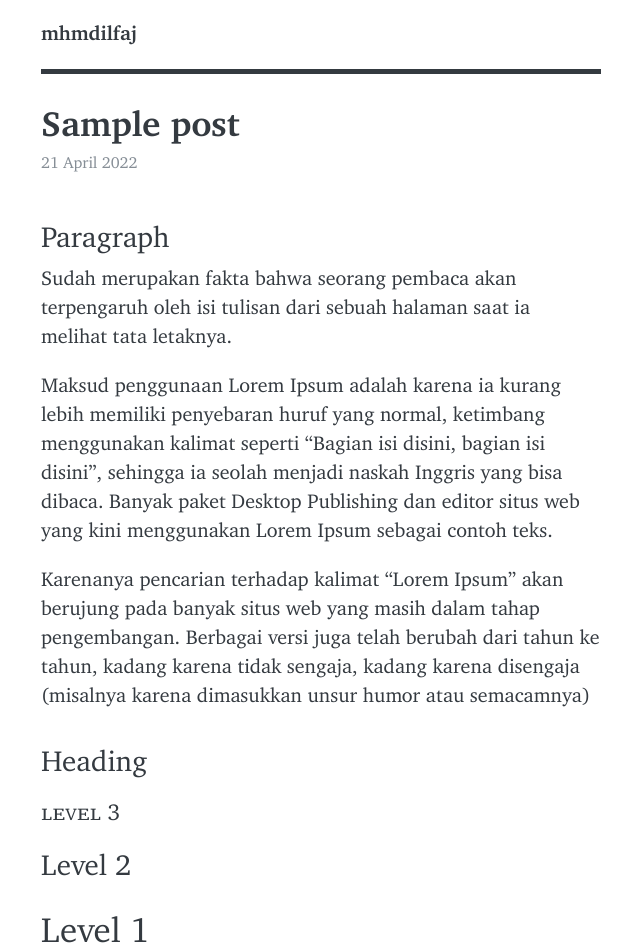
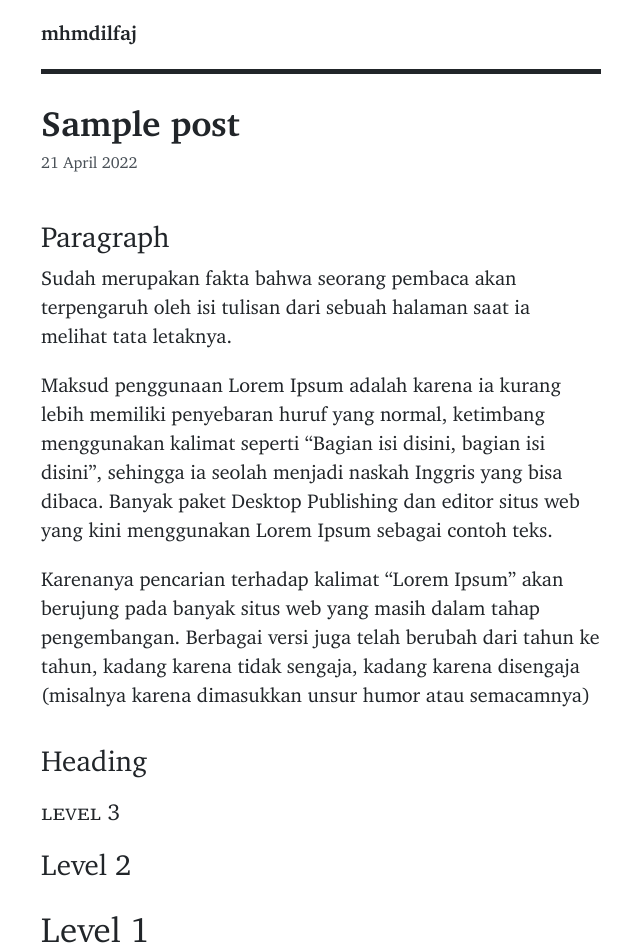
Before and after one commit to mhmdilfaj/mhmdilfaj.github.io, a Jekyll site: the page built from _posts/2022-04-21-sample-post.md, in a window 1280 px wide. Shown: the top 952 px of the page, without its empty margins (319-959 px from the left). Built offline with Jekyll 4.4.1, drawn with Linux system fonts in a browser that asks for light colours.

Commit message:
Update stylesheet.css

```diff
--- a/assets/stylesheet.css
+++ b/assets/stylesheet.css
@@ -100,7 +100,7 @@
 
   --link-color: var(--red);
   --border-color: var(--gray-500);
-  --fg-color: var(--gray-800);
+  --fg-color: var(--gray-900);
   --bg-color: #fff;
 
   --spacer: 1em;
@@ -182,7 +182,7 @@
   font-family: var(--system-font);
   caption-side: bottom;
   text-align: left;
-  color: var(--gray-600);
+  color: var(--gray-700);
 }
 
 figure {
@@ -197,7 +197,7 @@
 figcaption {
   font-family: var(--system-font);
   font-size: 80%;
-  color: var(--gray-600);
+  color: var(--gray-700);
 }
 
 .figure-caption {
@@ -273,7 +273,7 @@
 blockquote {
   margin-bottom: var(--spacer);
   margin-left: var(--spacer-2);
-  color: var(--gray-600);
+  color: var(--gray-700);
 }
 
 blockquote p:last-child {
@@ -319,7 +319,7 @@
 	padding-left: 0;
   font-family: var(--system-font);
   font-size: 80%;
-  color: var(--gray-600);
+  color: var(--gray-700);
   border-top: 1px solid var(--border-color);
 }
 
@@ -423,7 +423,7 @@
   color: var(--bg-color);
 }
 .text-secondary {
-  color: var(--gray-600);
+  color: var(--gray-700);
 }
 
 /* line height */
```
